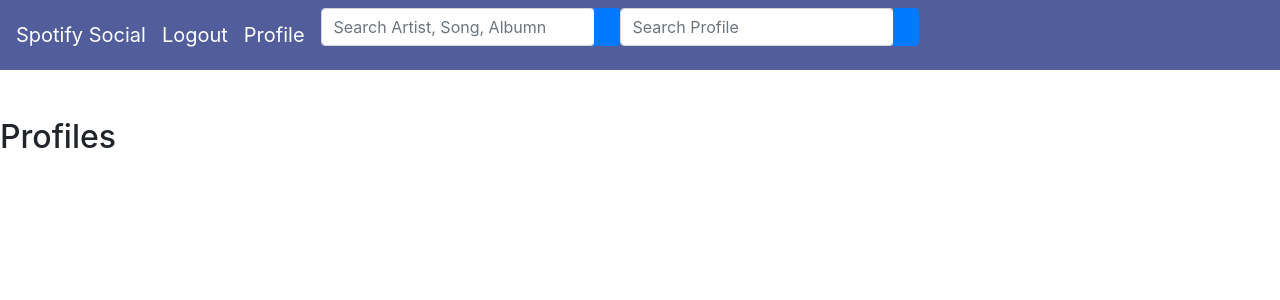
After one commit to itscold404/Spotify-Social, a Django app: template spotify_social/templates/search pages/search_profile.html in a window 1280 px wide. The commit adds this page. Shown: the top 300 px of the page. Run offline with Django 4.2, Linux system fonts and the light colour scheme; the template is opened without the code that fills it, so the values that code supplies are empty; some libraries are stand-ins or nearby versions.

Commit message:
Profile search (#9)
* set up

* profile search funcitonal

* template moving

* error handing

* minor code clean up and enabled spotify logout

* start of user top_items

```diff
--- a/spotify_social/actions.py
+++ b/spotify_social/actions.py
@@ -1,5 +1,5 @@
 from django.contrib import messages
-from django.shortcuts import render, redirect
+from django.shortcuts import redirect
 from django.urls import reverse
 from django.http import HttpResponseRedirect
 from spotify_social.database import *
@@ -27,7 +27,7 @@
 CLIENT_SECRET = os.getenv("SPOTIFY_CLIENT_SECRET")
 REDIRECT_URI = "http://127.0.0.1:8000/home"
 
-# TODO: UNCOMMENT THIS WHEN PUSHING TO CLOUD
+# # TODO: UNCOMMENT THIS WHEN PUSHING TO CLOUD
 # REDIRECT_URI = "https://spotify-social-media.uk.r.appspot.com/home/"
 
 
@@ -165,6 +165,10 @@
 # Update user profile with the info they input
 # ----------------------------------------------------------------------------
 def update_profile(request):
+    # check if user is signed in before proceeding
+    if "user_id" not in request.session:
+        return redirect(reverse("login_page"))
+
     if request.method == "POST":
         user = request.session["user_id"]
         bio = request.POST.get("bio")
@@ -195,6 +199,10 @@
 # Logs the user out if they are signed in
 # ----------------------------------------------------------------------------
 def logout(request):
+    # check if user is signed in before proceeding
+    if "user_id" not in request.session:
+        return redirect(reverse("login_page"))
+
     request.session.flush()
     messages.success(request, "You have logged out")
 
@@ -205,6 +213,10 @@
 # Deletes the user profile
 # ----------------------------------------------------------------------------
 def delete_profile(request):
+    # check if user is signed in before proceeding
+    if "user_id" not in request.session:
+        return redirect(reverse("login_page"))
+
     if "user_id" in request.session:
         user_name = request.session["user_id"]
 
@@ -230,6 +242,10 @@
 # get authorization from user to use account information
 # ----------------------------------------------------------------------------
 def authorize(request):
+    # check if user is signed in before proceeding
+    if "user_id" not in request.session:
+        return redirect(reverse("login_page"))
+
     state = secrets.token_urlsafe(16)
     scope = "user-top-read user-read-recently-played"  # Read access to a user's top artists and tracks and recently played tracks
 
@@ -278,6 +294,10 @@
 # store spotify callback code and state
 # ----------------------------------------------------------------------------
 def get_callback(request):
+    # check if user is signed in before proceeding
+    if "user_id" not in request.session:
+        return redirect(reverse("login_page"))
+
     if "state" in request.GET and "code" in request.GET:
         code = request.GET.get("code")
         state = request.GET.get("state")
@@ -435,7 +455,11 @@
 # sends request to spotify api to get artists, tracks, ablumbs that matches
 # what the user is searching for
 # ----------------------------------------------------------------------------
-def search(request):
+def search_items(request):
+    # check if user is signed in before proceeding
+    if "user_id" not in request.session:
+        return redirect(reverse("login_page"))
+
     if request.method == "POST":
         searched_phrase = request.POST.get("searched-phrase")
 
@@ -473,10 +497,14 @@
 
 
 # ----------------------------------------------------------------------------
-# retrieve information (user top tracks and artists) from spotify api
-# to load in user profile
+# retrieve information for the current useer(user top tracks and artists)
+# from spotify api to load in user profile
 # ----------------------------------------------------------------------------
-def load_profile(request):
+def load_user_profile(request):
+    # check if user is signed in before proceeding
+    if "user_id" not in request.session:
+        return redirect(reverse("login_page"))
+
     if "code" in request.session and "auth_header" in request.session:
         token = request.session["auth_header"]
         artists = get_user_top_items(token, "artists", PROFILE_LIMIT_ARTISTS)
@@ -486,9 +514,74 @@
         if artists == "ERROR" or tracks == "ERROR":
             return authorize(request)
 
-        request.session["top_items_user_profile"] = get_display_info([artists, tracks])
+        display_info = get_display_info([artists, tracks])
+        request.session["top_items_user_profile"] = display_info
+        fill_top_items(display_info)
 
         return redirect(reverse("search_page"))
 
     # TODO: search on other pages will also redirect to user home page
     return redirect(reverse("user_home_page"))
+
+
+# ----------------------------------------------------------------------------
+# retrieve user profiles that have similar names to input
+# ----------------------------------------------------------------------------
+def search_profile(request):
+    # check if user is signed in before proceeding
+    if "user_id" not in request.session:
+        return redirect(reverse("login_page"))
+
+    sUser_name = request.POST.get("searched-profile")
+    pattern = f"{sUser_name}%"
+    db = Database()
+    result = db.execute(
+        """
+        SELECT *
+        FROM user_profile
+        WHERE user_name LIKE %s;
+        """,
+        (pattern,),
+        True,
+    )
+    db.close()
+    matches, profiles = result[0], result[1]
+    num_profiles = min(10, matches)  # number of profiles to display
+    request.session["searched_profiles"] = profiles[0:num_profiles]
+    return redirect(reverse("search_profile_page"))
+
+
+# ----------------------------------------------------------------------------
+# update the user_top_items table with the updated current user's
+# top items
+# ----------------------------------------------------------------------------
+# def fill_top_items(artists: list, tracks: list):
+#     print(artists)
+#     print(tracks)
+# db = Database()
+
+# for i in range(len(artists)):
+#     result = db.execute(
+#         """
+#         SELECT *
+#         FROM user_top_items
+#         WHERE item_type = "artist" and item_ranking = %s;
+#         """,
+#         (i + 1,),
+#         True,
+#     )
+
+#     if result[0] == 0:
+#         result = db.execute(
+#             """
+#             INSERT INTO user_top_items (user_name, first_name, last_name)
+#             VALUES (%s, %s, %s);
+#             """,
+#             (i + 1,),
+#             False,
+#         )
+
+
+# ----------------------------------------------------------------------------
+# retrieve information of a different profile to display
+# ----------------------------------------------------------------------------
--- /dev/null
+++ b/spotify_social/templates/search pages/search_profile.html
@@ -0,0 +1,20 @@
+{% extends "signed-in/base.html"%} {% block content%}
+<h2>Profiles</h2>
+{% for profile in profiles %}
+<div class="card">
+    <div class="row">
+        <div class="col col-md-6">
+            <div class="card-body">User Name: {{profile.0}}</div>
+            <div class="card-body">Name: {{profile.3}}</div>
+        </div>
+        <div class="col col-md-6">
+            <div class="card-body">School: {{profile.5}}</div>
+            <div class="card-body">Area of Study: {{profile.6}}</div>
+        </div>
+    </div>
+    <div class="col col-md-6">
+        <a type="button" class="btn btn-primary btn-sm">View Profile</a>
+    </div>
+    <br />
+</div>
+{% endfor %} {% endblock %}
--- a/spotify_social/templates/signed-in/base.html
+++ b/spotify_social/templates/signed-in/base.html
@@ -11,24 +11,40 @@
 
         <nav class="navbar navbar-expand-md navbar-dark" style="background-color: #525e9b">
             <a class="navbar-brand" href="{% url 'user_home_page' %}">Spotify Social</a>
-            <a class="navbar-brand" href="{% url 'logout' %}">Log Out</a>
+            <a class="navbar-brand" onclick="execute_logout()">Logout</a>
             <a class="navbar-brand" href="{% url 'user_profile_page' %}">Profile</a>
 
-            <form id="APISearchForm" action="{%url 'search'%}" method="post">
+            <form id="APISearchForm" action="{%url 'search_items'%}" method="post">
                 {% csrf_token %}
                 <div class="input-group">
                     <div class="form-outline">
                         <input
-                            id="search-focus"
+                            id="search-items"
                             type="search"
-                            id="form1"
                             placeholder="Search Artist, Song, Albumn"
                             class="form-control"
                             name="searched-phrase"
                         />
                     </div>
                     <button type="submit" class="btn btn-primary">
-                        <i class="fas fa-search"></i>
+                        <i class="Search Spotify"></i>
+                    </button>
+                </div>
+            </form>
+            <form id="ProfileSearchForm" action="{%url 'search_profile'%}" method="post">
+                {% csrf_token %}
+                <div class="input-group">
+                    <div class="form-outline">
+                        <input
+                            id="search-profile"
+                            type="search"
+                            placeholder="Search Profile"
+                            class="form-control"
+                            name="searched-profile"
+                        />
+                    </div>
+                    <button type="submit" class="btn btn-primary">
+                        <i class="Search Profile"></i>
                     </button>
                 </div>
             </form>
@@ -48,5 +64,13 @@
         <script src="https://code.jquery.com/jquery-3.5.1.slim.min.js"></script>
         <script src="https://cdn.jsdelivr.net/npm/@popperjs/core@2.9.3/dist/esm/popper"></script>
         <script src="https://maxcdn.bootstrapcdn.com/bootstrap/4.5.2/js/bootstrap.min.js"></script>
+        <script>
+            function execute_logout() {
+                if (confirm("Do you want to logout?")) {
+                    window.open("https://www.spotify.com/logout/", "_blank");
+                    window.location.href = '{% url "logout" %}';
+                }
+            }
+        </script>
     </body>
 </html>
--- a/spotify_social/templates/signed-in/search_profile.html
+++ /dev/null
@@ -1 +0,0 @@
-{% extends "signed-in/base.html"%} {% block content%} {% endblock %}
--- a/spotify_social/urls.py
+++ b/spotify_social/urls.py
@@ -10,12 +10,14 @@
     path("home/", views.user_home_page, name="user_home_page"),
     path("profile/", views.user_profile_page, name="user_profile_page"),
     path("edit_profile/", views.user_edit_profile_page, name="user_edit_profile_page"),
-    path("search_page/", views.search_page, name="search_page"),
+    path("search_page/", views.search_page, name="search_page"),  # the spotify items
+    path("search_profile_page/", views.search_profile_page, name="search_profile_page"),
     path("check_credentials/", actions.check_credentials, name="check_credentials"),
     path("create_account/", actions.create_account, name="create_account"),
     path("update_profile/", actions.update_profile, name="update_user_profile"),
     path("logout/", actions.logout, name="logout"),
     path("delete_profile/", actions.delete_profile, name="delete_user_profile"),
-    path("search/", actions.search, name="search"),
+    path("search_items/", actions.search_items, name="search_items"),
     path("authorize/", actions.authorize, name="authorize"),
+    path("search_profile/", actions.search_profile, name="search_profile"),
 ]
```
Also changed, not shown: important_info/database stuff/database_tables.sql (+10 -0 lines), spotify_social/views.py (+43 -7 lines), spotify_social/templates/search pages/search_items.html (renamed from spotify_social/templates/signed-in/search_page.html).
